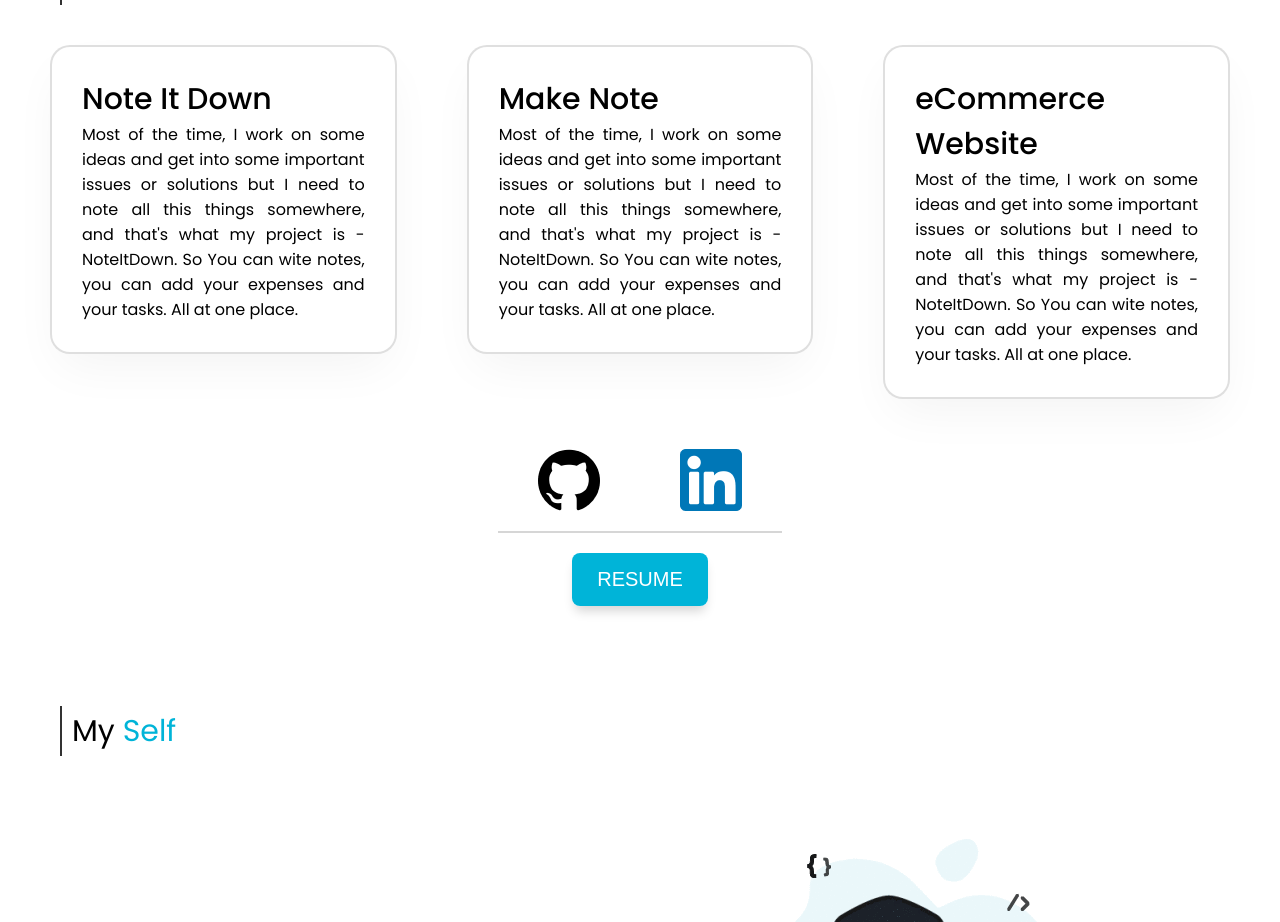
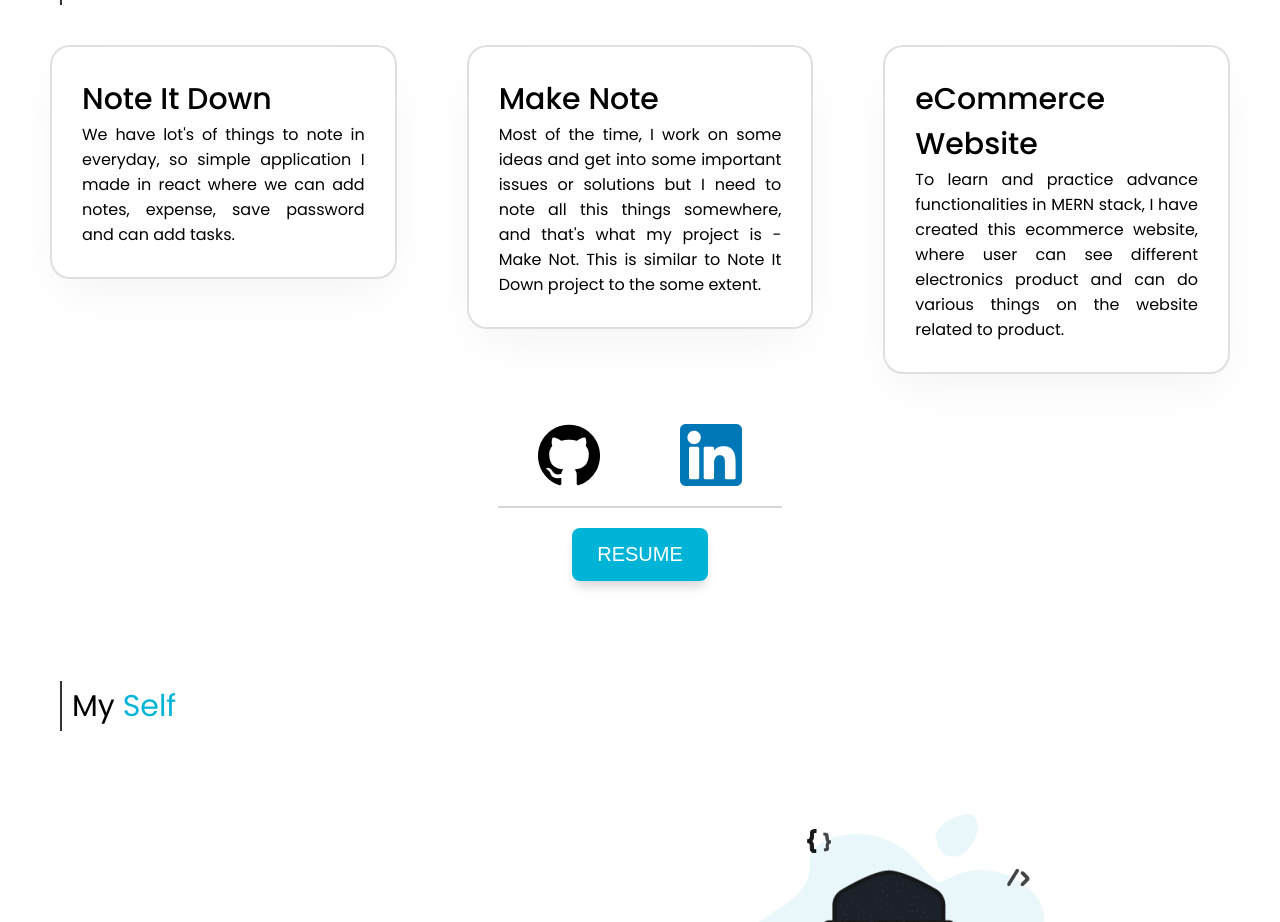
Before and after one commit to Kshirsagar-Govind/the-portfolio, a React (Create React App) app: page / in a window 1280 px wide. Shown: the part 2171-3093 px from the top of the page. Built offline with nearby package versions, Linux system fonts and the light colour scheme.

Commit message:
details added

```diff
--- a/src/Components/MyWorkPage.jsx
+++ b/src/Components/MyWorkPage.jsx
@@ -50,11 +50,9 @@ function MyWork() {
             <span>
               <h1>Note It Down</h1>
               <p>
-                Most of the time, I work on some ideas and get into some
-                important issues or solutions but I need to note all this things
-                somewhere, and that's what my project is - NoteItDown. So You
-                can wite notes, you can add your expenses and your tasks. All at
-                one place.
+                We have lot's of things to note in everyday, so simple
+                application I made in react where we can add notes, expense,
+                save password and can add tasks.
               </p>
             </span>
             <div className="show-work">
@@ -79,9 +77,8 @@ function MyWork() {
               <p>
                 Most of the time, I work on some ideas and get into some
                 important issues or solutions but I need to note all this things
-                somewhere, and that's what my project is - NoteItDown. So You
-                can wite notes, you can add your expenses and your tasks. All at
-                one place.
+                somewhere, and that's what my project is - Make Not. This is
+                similar to Note It Down project to the some extent.
               </p>
             </span>
             <div className="show-work">
@@ -101,11 +98,10 @@ function MyWork() {
             <span>
               <h1>eCommerce Website</h1>
               <p>
-                Most of the time, I work on some ideas and get into some
-                important issues or solutions but I need to note all this things
-                somewhere, and that's what my project is - NoteItDown. So You
-                can wite notes, you can add your expenses and your tasks. All at
-                one place.
+                To learn and practice advance functionalities in MERN stack, I
+                have created this ecommerce website, where user can see
+                different electronics product and can do various things on the
+                website related to product.
               </p>
             </span>
             <div className="show-work">
--- a/src/Components/WorkPages/ecom-page.jsx
+++ b/src/Components/WorkPages/ecom-page.jsx
@@ -79,10 +79,10 @@ function EcomPage() {
         </div>
         <div className="case-study-para">
           <p>
-            Most of the time, I work on some ideas and get into some important
-            issues or solutions but I need to note all this things somewhere,
-            and that's what my project is - NoteItDown. So You can wite notes,
-            you can add your expenses and your tasks. All at one place.
+            To learn and practice advance functionalities in MERN stack, I have
+            created this ecommerce website, where user can see different
+            electronics product and can do various things on the website related
+            to product.
           </p>
           <button
             onClick={() => {
--- a/src/Components/WorkPages/make-note-page.jsx
+++ b/src/Components/WorkPages/make-note-page.jsx
@@ -69,8 +69,8 @@ function MakeNotePage() {
           <p>
             Most of the time, I work on some ideas and get into some important
             issues or solutions but I need to note all this things somewhere,
-            and that's what my project is - NoteItDown. So You can wite notes,
-            you can add your expenses and your tasks. All at one place.
+            and that's what my project is - Make Not. This is similar to Note It
+            Down project to the some extent.
           </p>
           <button
             onClick={() => {
--- a/src/Components/WorkPages/note-it-down-page.jsx
+++ b/src/Components/WorkPages/note-it-down-page.jsx
@@ -91,10 +91,9 @@ function NoteItDownPage() {
         </div>
         <div className="case-study-para">
           <p>
-            Most of the time, I work on some ideas and get into some important
-            issues or solutions but I need to note all this things somewhere,
-            and that's what my project is - NoteItDown. So You can wite notes,
-            you can add your expenses and your tasks. All at one place.
+            We have lot's of things to note in everyday, so simple application I
+            made in react where we can add notes, expense, save password and can
+            add tasks.
           </p>
 
           <button
```
